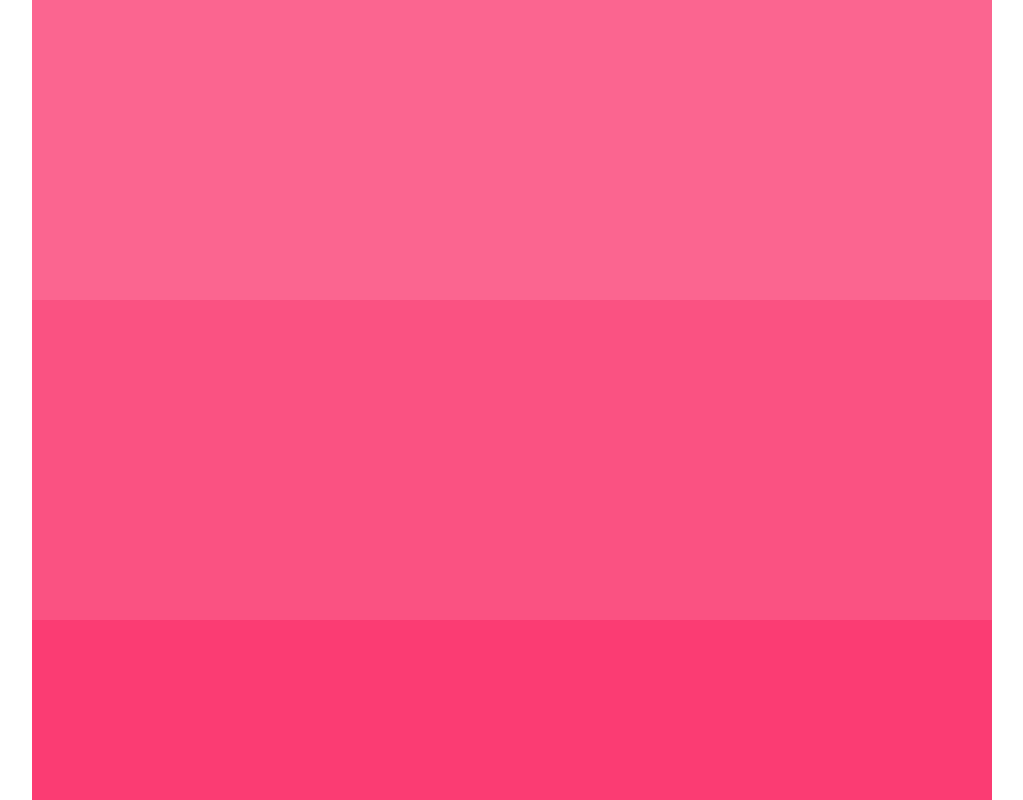
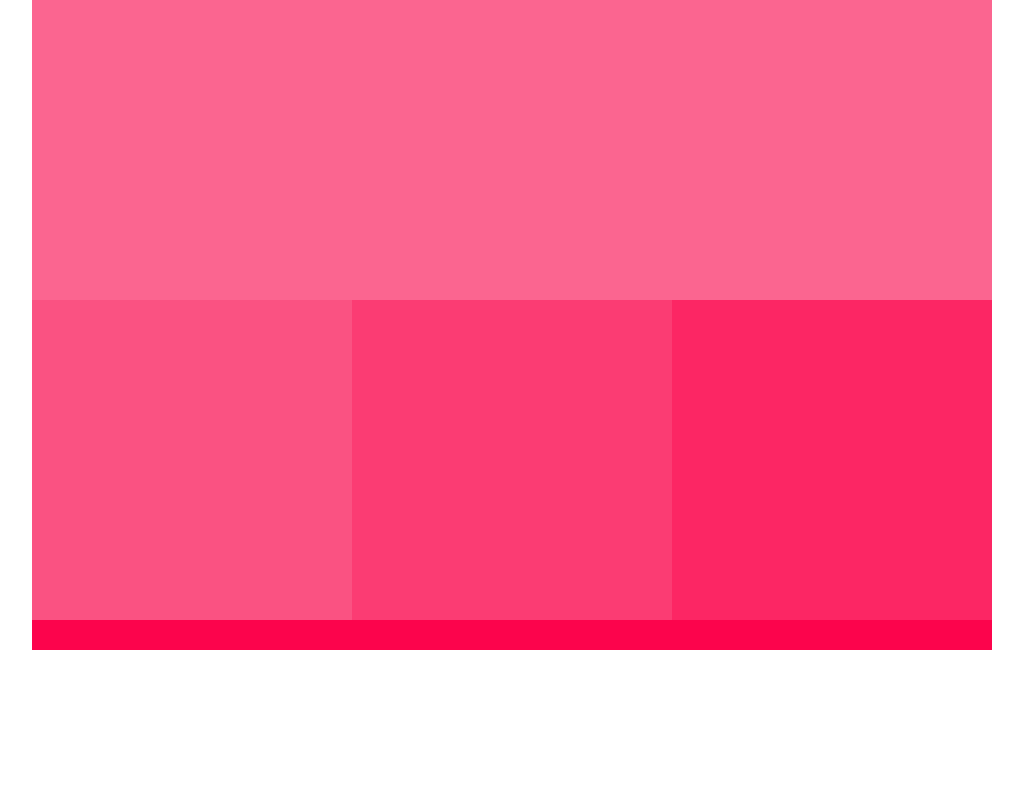
Before and after one commit to AirelleM/my-class-project, a plain HTML site: page 03.01-206-colors-starter/index.html in a window 1280 px wide. Shown: the top 800 px of the page, without its empty margins (128-1151 px from the left). Drawn offline with Linux system fonts and the light colour scheme.

Commit message:
Changed column widths

```diff
--- a/03.01-206-colors-starter/css/main.css
+++ b/03.01-206-colors-starter/css/main.css
@@ -35,14 +35,17 @@ header {
 
 #column-1 {
   background: #f5a8f7;
+  width: 33.33%;
 }
 
 #column-2 {
   background: #f58df8;
+  width: 33.3%;
 }
 
 #column-3 {
   background: #f436fa;
+  width:33.33%
 }
 
 
```
